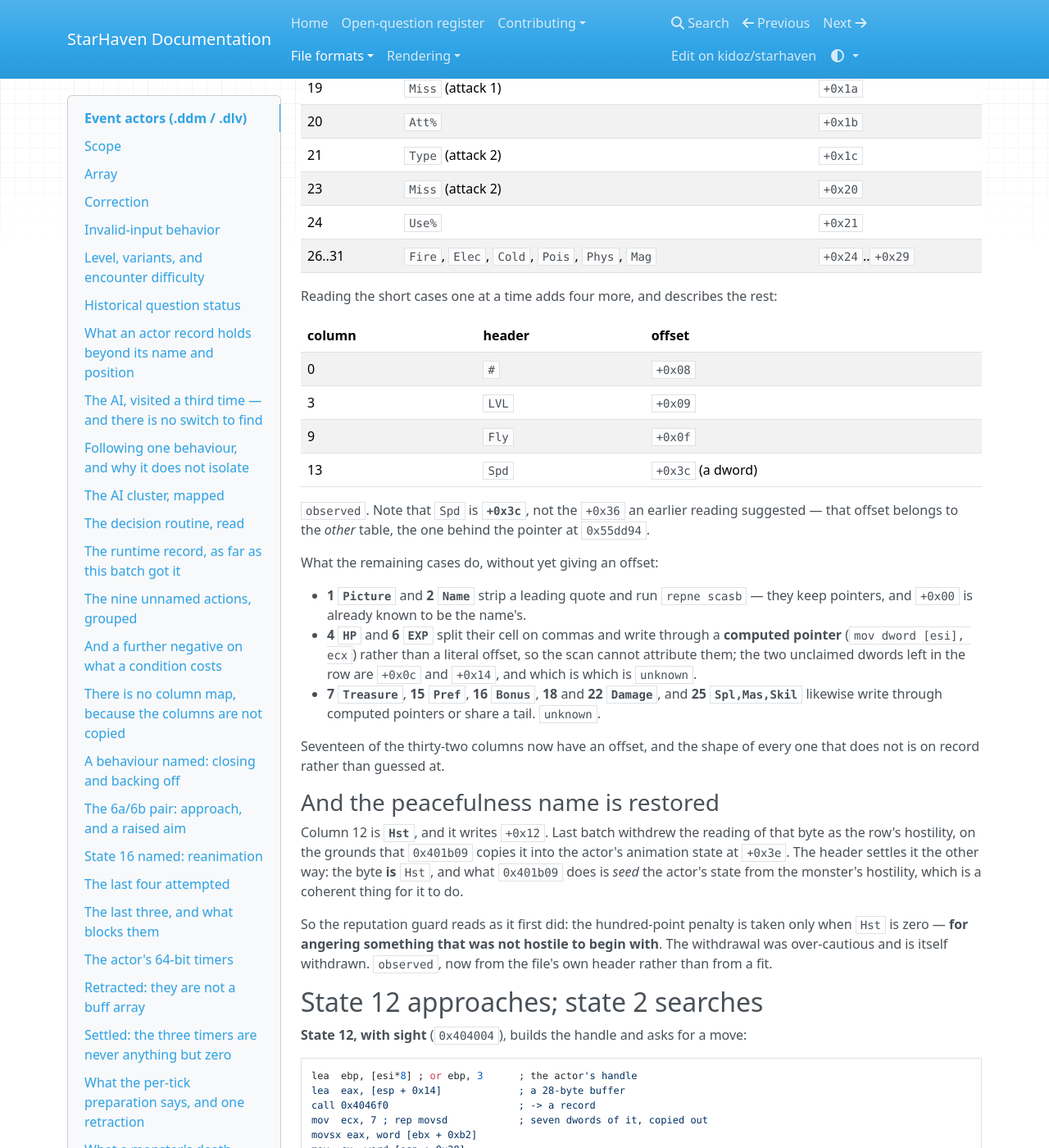
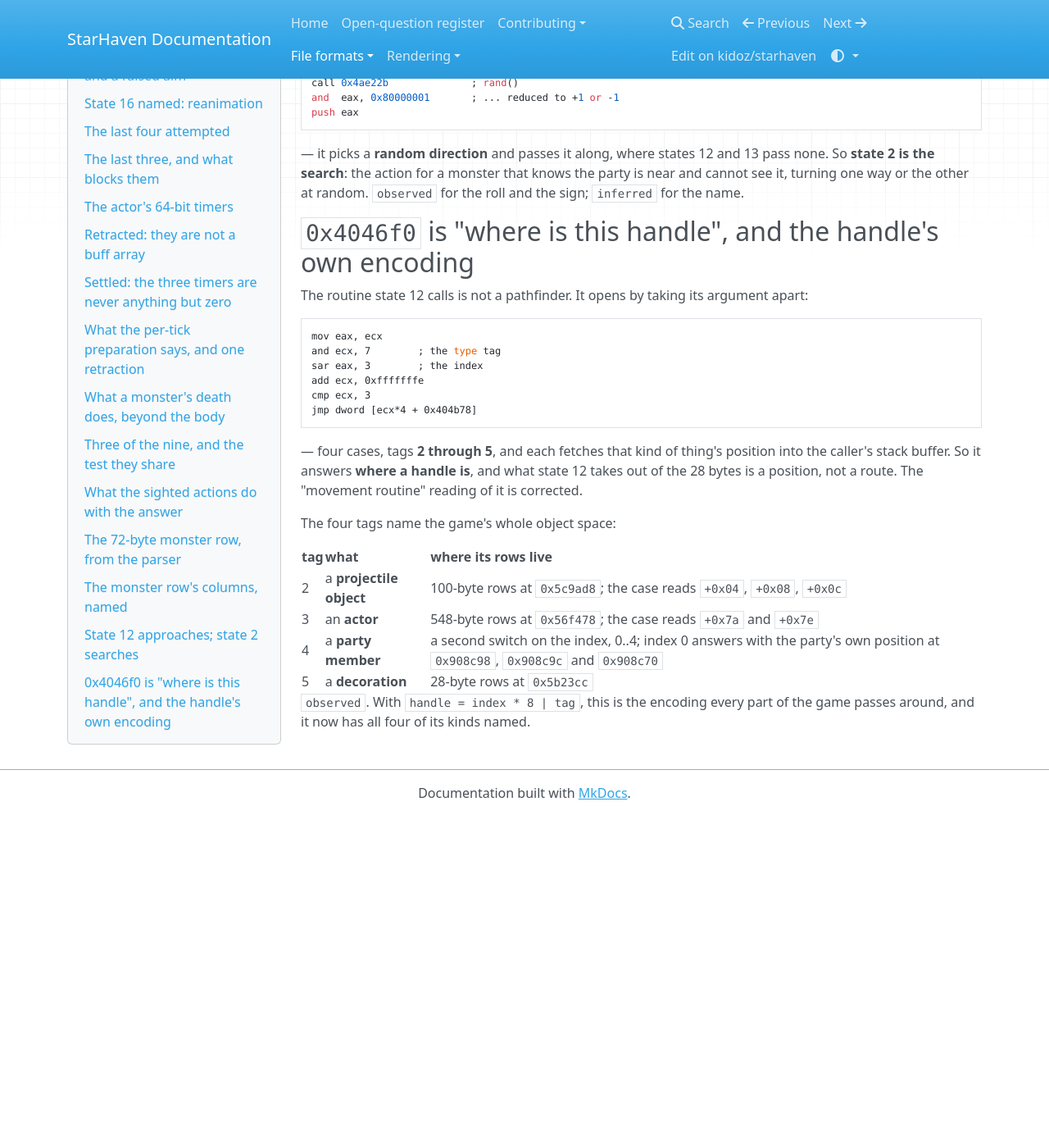
Before and after one commit to kidoz/starhaven, an MkDocs documentation site: the page built from docs/formats/event-actors.md, in a window 1280 px wide and 1400 px high, scrolled down 17406 px. Shown: the whole window at 82% size. Built offline with MkDocs 1.6.1, drawn with Linux system fonts in a browser that asks for light colours; nearby versions of some CDN libraries; after the commit the page ends 18401 px from its top, so only the background shows below that.

Commit message:
Name the handle encoding and correct what the routine returns

````diff
--- a/docs/formats/event-actors.md
+++ b/docs/formats/event-actors.md
@@ -955,3 +955,34 @@ push eax
 pass none. So **state 2 is the search**: the action for a monster that knows
 the party is near and cannot see it, turning one way or the other at random.
 `observed` for the roll and the sign; `inferred` for the name.
+
+## `0x4046f0` is "where is this handle", and the handle's own encoding
+
+The routine state 12 calls is not a pathfinder. It opens by taking its
+argument apart:
+
+```
+mov eax, ecx
+and ecx, 7        ; the type tag
+sar eax, 3        ; the index
+add ecx, 0xfffffffe
+cmp ecx, 3
+jmp dword [ecx*4 + 0x404b78]
+```
+
+— four cases, tags **2 through 5**, and each fetches that kind of thing's
+position into the caller's stack buffer. So it answers **where a handle is**,
+and what state 12 takes out of the 28 bytes is a position, not a route. The
+"movement routine" reading of it is corrected.
+
+The four tags name the game's whole object space:
+
+| tag | what | where its rows live |
+| --- | --- | --- |
+| 2 | a **projectile object** | 100-byte rows at `0x5c9ad8`; the case reads `+0x04`, `+0x08`, `+0x0c` |
+| 3 | an **actor** | 548-byte rows at `0x56f478`; the case reads `+0x7a` and `+0x7e` |
+| 4 | a **party member** | a second switch on the index, 0..4; index 0 answers with the party's own position at `0x908c98`, `0x908c9c` and `0x908c70` |
+| 5 | a **decoration** | 28-byte rows at `0x5b23cc` |
+
+`observed`. With `handle = index * 8 | tag`, this is the encoding every part of
+the game passes around, and it now has all four of its kinds named.
````
Also changed, not shown: README.md (+10 -0 lines).
